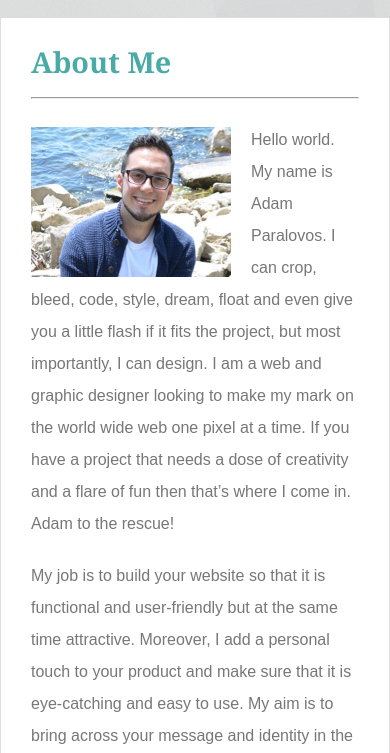
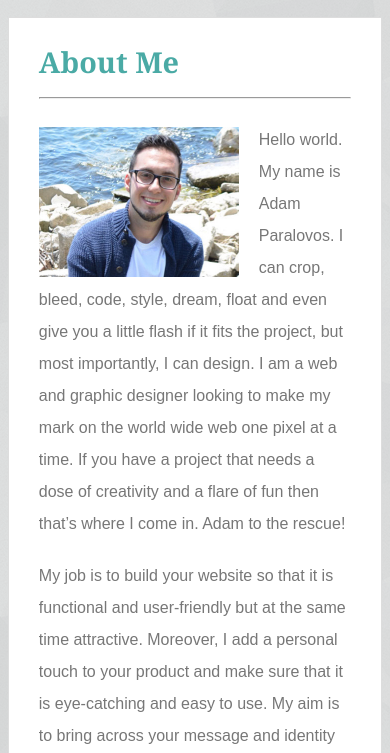
Before and after one commit to Adam28P/Responsive-Portfolio, a plain HTML site: page index.html in a window 390 px wide. Shown: the part 91-844 px from the top of the page. Drawn offline with Linux system fonts and the light colour scheme.

Commit message:
Modified media query for 768px. Gave #mainContent margins

```diff
--- a/assets/css/style.css
+++ b/assets/css/style.css
@@ -298,9 +298,8 @@ textarea{
     }
 
     #main-wrapper{
-        width:100%;
-        margin: 0;
-        margin-left: 0;
+          width: 96%;
+         margin: 0 auto;
         margin-top: 20px;
     }
 
```
